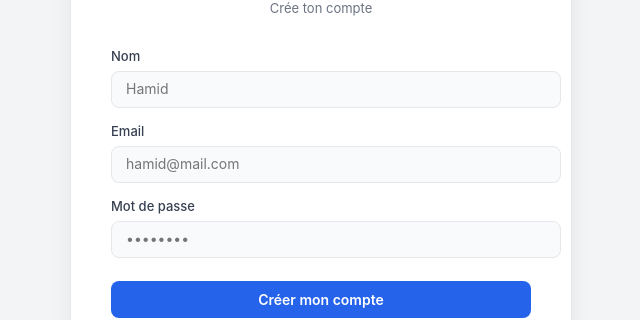
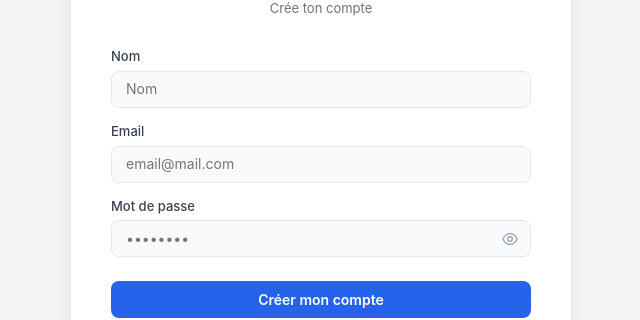
Before and after one commit to hamid78631/collab-task, an Angular app in the folder collab-front/: page /register in a window 1280 px wide. Shown: the part 250-570 px from the top of the page, without its empty margins (319-959 px from the left). Built offline with nearby package versions, Linux system fonts and the light colour scheme; a web font is replaced by a local one.

Commit message:
feat(topbar) : logout

```diff
--- a/collab-front/src/app/components/dashcomponents/topbar/topbar.css
+++ b/collab-front/src/app/components/dashcomponents/topbar/topbar.css
@@ -154,3 +154,23 @@
   box-shadow: 0 4px 14px rgba(37,99,235,0.32);
   transform: translateY(-1px);
 }
+
+.btn-logout {
+  width: 33px; height: 33px;
+  display: flex;
+  align-items: center;
+  justify-content: center;
+  background: var(--gray-50);
+  border: 1px solid var(--border);
+  border-radius: var(--r-sm);
+  color: var(--text-2);
+  cursor: pointer;
+  transition: all 0.15s var(--ease);
+}
+
+.btn-logout:hover {
+  background: #fef2f2;
+  border-color: #fca5a5;
+  color: var(--red);
+  transform: translateY(-1px);
+}
--- a/collab-front/src/app/components/dashcomponents/topbar/topbar.html
+++ b/collab-front/src/app/components/dashcomponents/topbar/topbar.html
@@ -27,5 +27,12 @@
       <svg width="13" height="13" viewBox="0 0 24 24" fill="none" stroke="currentColor" stroke-width="2.5" stroke-linecap="round"><line x1="12" y1="5" x2="12" y2="19"/><line x1="5" y1="12" x2="19" y2="12"/></svg>
       Nouveau Board
     </button>
+    <button class="btn-logout" (click)="logout()" title="Se déconnecter">
+      <svg width="15" height="15" viewBox="0 0 24 24" fill="none" stroke="currentColor" stroke-width="2.2" stroke-linecap="round" stroke-linejoin="round">
+        <path d="M9 21H5a2 2 0 01-2-2V5a2 2 0 012-2h4"/>
+        <polyline points="16 17 21 12 16 7"/>
+        <line x1="21" y1="12" x2="9" y2="12"/>
+      </svg>
+    </button>
   </div>
 </header>
--- a/collab-front/src/app/components/dashcomponents/topbar/topbar.ts
+++ b/collab-front/src/app/components/dashcomponents/topbar/topbar.ts
@@ -1,6 +1,7 @@
 import { Component, Input, Output, EventEmitter } from '@angular/core';
 import { CommonModule } from '@angular/common';
 import { FormsModule } from '@angular/forms';
+import { AuthService } from '../../../services/auth';
 
 @Component({
   selector: 'app-topbar',
@@ -20,4 +21,10 @@ export class TopbarComponent {
   @Output() sortByChange = new EventEmitter<string>();
   @Output() openModal = new EventEmitter<void>();
   @Output() searchFocusedChange = new EventEmitter<boolean>();
+
+  constructor(private authService: AuthService) {}
+
+  logout() {
+    this.authService.logout();
+  }
 }
--- a/collab-front/src/app/components/login/login.css
+++ b/collab-front/src/app/components/login/login.css
@@ -1,4 +1,3 @@
-
 @import url('https://fonts.google.com/css2?family=Inter:wght@300;400;500;600;700&display=swap');
 
 :host {
@@ -62,11 +61,44 @@
   font-family: 'Inter', sans-serif;
   transition: border-color 0.15s;
   outline: none;
+  box-sizing: border-box;
 }
 
 input:focus {
   border-color: #3b82f6;
   background: #fff;
+}
+
+/* ── Password field with eye ── */
+.password-wrapper {
+  position: relative;
+  display: flex;
+  align-items: center;
+}
+
+.password-wrapper input {
+  padding-right: 40px;
+}
+
+.eye-btn {
+  position: absolute;
+  right: 8px;
+  background: none;
+  border: none;
+  cursor: pointer;
+  padding: 4px;
+  display: flex;
+  align-items: center;
+  color: #9ca3af;
+  border-radius: 4px;
+  transition: color 0.15s;
+}
+
+.eye-btn:hover { color: #374151; }
+
+.eye-btn svg {
+  width: 18px;
+  height: 18px;
 }
 
 .btn-submit {
--- a/collab-front/src/app/components/login/login.html
+++ b/collab-front/src/app/components/login/login.html
@@ -20,13 +20,29 @@
 
     <div class="form-group">
       <label>Mot de passe</label>
+      <div class="password-wrapper">
         <input
-        type="password"
+          [type]="showPassword() ? 'text' : 'password'"
           [(ngModel)]="password"
           name="password"
           required
           placeholder="••••••••"
         />
+        <button type="button" class="eye-btn" (click)="showPassword.set(!showPassword())" tabindex="-1">
+          @if (showPassword()) {
+            <svg viewBox="0 0 20 20" fill="none">
+              <path d="M2 10s3-6 8-6 8 6 8 6-3 6-8 6-8-6-8-6z" stroke="currentColor" stroke-width="1.4"/>
+              <circle cx="10" cy="10" r="2.5" stroke="currentColor" stroke-width="1.4"/>
+              <line x1="3" y1="3" x2="17" y2="17" stroke="currentColor" stroke-width="1.4" stroke-linecap="round"/>
+            </svg>
+          } @else {
+            <svg viewBox="0 0 20 20" fill="none">
+              <path d="M2 10s3-6 8-6 8 6 8 6-3 6-8 6-8-6-8-6z" stroke="currentColor" stroke-width="1.4"/>
+              <circle cx="10" cy="10" r="2.5" stroke="currentColor" stroke-width="1.4"/>
+            </svg>
+          }
+        </button>
+      </div>
     </div>
 
     @if (errorMessage()) {
--- a/collab-front/src/app/components/login/login.ts
+++ b/collab-front/src/app/components/login/login.ts
@@ -17,6 +17,7 @@ export class LoginComponent {
   password = '';
   errorMessage = signal('');
   isLoading = signal(false);
+  showPassword = signal(false);
 
   constructor(private authService: AuthService, private router: Router) {}
 
--- a/collab-front/src/app/components/register/register.css
+++ b/collab-front/src/app/components/register/register.css
@@ -61,11 +61,44 @@ input {
   font-family: 'Inter', sans-serif;
   transition: border-color 0.15s;
   outline: none;
+  box-sizing: border-box;
 }
 
 input:focus {
   border-color: #3b82f6;
   background: #fff;
+}
+
+/* ── Password field with eye ── */
+.password-wrapper {
+  position: relative;
+  display: flex;
+  align-items: center;
+}
+
+.password-wrapper input {
+  padding-right: 40px;
+}
+
+.eye-btn {
+  position: absolute;
+  right: 8px;
+  background: none;
+  border: none;
+  cursor: pointer;
+  padding: 4px;
+  display: flex;
+  align-items: center;
+  color: #9ca3af;
+  border-radius: 4px;
+  transition: color 0.15s;
+}
+
+.eye-btn:hover { color: #374151; }
+
+.eye-btn svg {
+  width: 18px;
+  height: 18px;
 }
 
 .btn-submit {
--- a/collab-front/src/app/components/register/register.html
+++ b/collab-front/src/app/components/register/register.html
@@ -14,7 +14,7 @@
         [(ngModel)]="name"
         name="name"
         required
-        placeholder="Hamid"
+        placeholder="Nom"
       />
     </div>
 
@@ -25,19 +25,35 @@
         [(ngModel)]="email"
         name="email"
         required
-        placeholder="hamid@mail.com"
+        placeholder="email@mail.com"
       />
     </div>
 
     <div class="form-group">
       <label>Mot de passe</label>
+      <div class="password-wrapper">
         <input
-        type="password"
+          [type]="showPassword() ? 'text' : 'password'"
           [(ngModel)]="password"
           name="password"
           required
           placeholder="••••••••"
         />
+        <button type="button" class="eye-btn" (click)="showPassword.set(!showPassword())" tabindex="-1">
+          @if (showPassword()) {
+            <svg viewBox="0 0 20 20" fill="none">
+              <path d="M2 10s3-6 8-6 8 6 8 6-3 6-8 6-8-6-8-6z" stroke="currentColor" stroke-width="1.4"/>
+              <circle cx="10" cy="10" r="2.5" stroke="currentColor" stroke-width="1.4"/>
+              <line x1="3" y1="3" x2="17" y2="17" stroke="currentColor" stroke-width="1.4" stroke-linecap="round"/>
+            </svg>
+          } @else {
+            <svg viewBox="0 0 20 20" fill="none">
+              <path d="M2 10s3-6 8-6 8 6 8 6-3 6-8 6-8-6-8-6z" stroke="currentColor" stroke-width="1.4"/>
+              <circle cx="10" cy="10" r="2.5" stroke="currentColor" stroke-width="1.4"/>
+            </svg>
+          }
+        </button>
+      </div>
     </div>
 
     @if (errorMessage()) {
--- a/collab-front/src/app/components/register/register.ts
+++ b/collab-front/src/app/components/register/register.ts
@@ -18,6 +18,7 @@ export class RegisterComponent {
   password = '';
   errorMessage = signal('');
   isLoading = signal(false);
+  showPassword = signal(false);
 
   constructor(private authService: AuthService, private router: Router) {}
 
```
Lines whose indentation alone changed are shown as unchanged.
